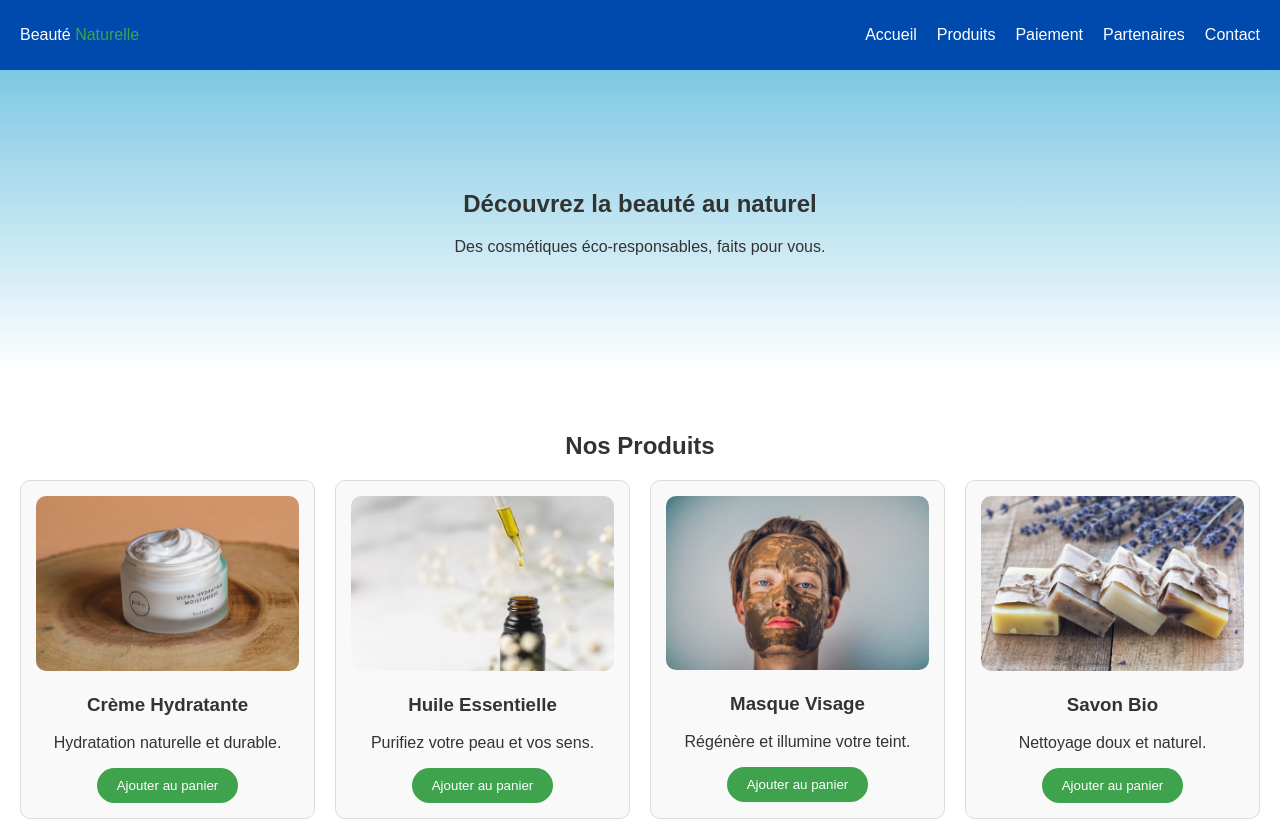
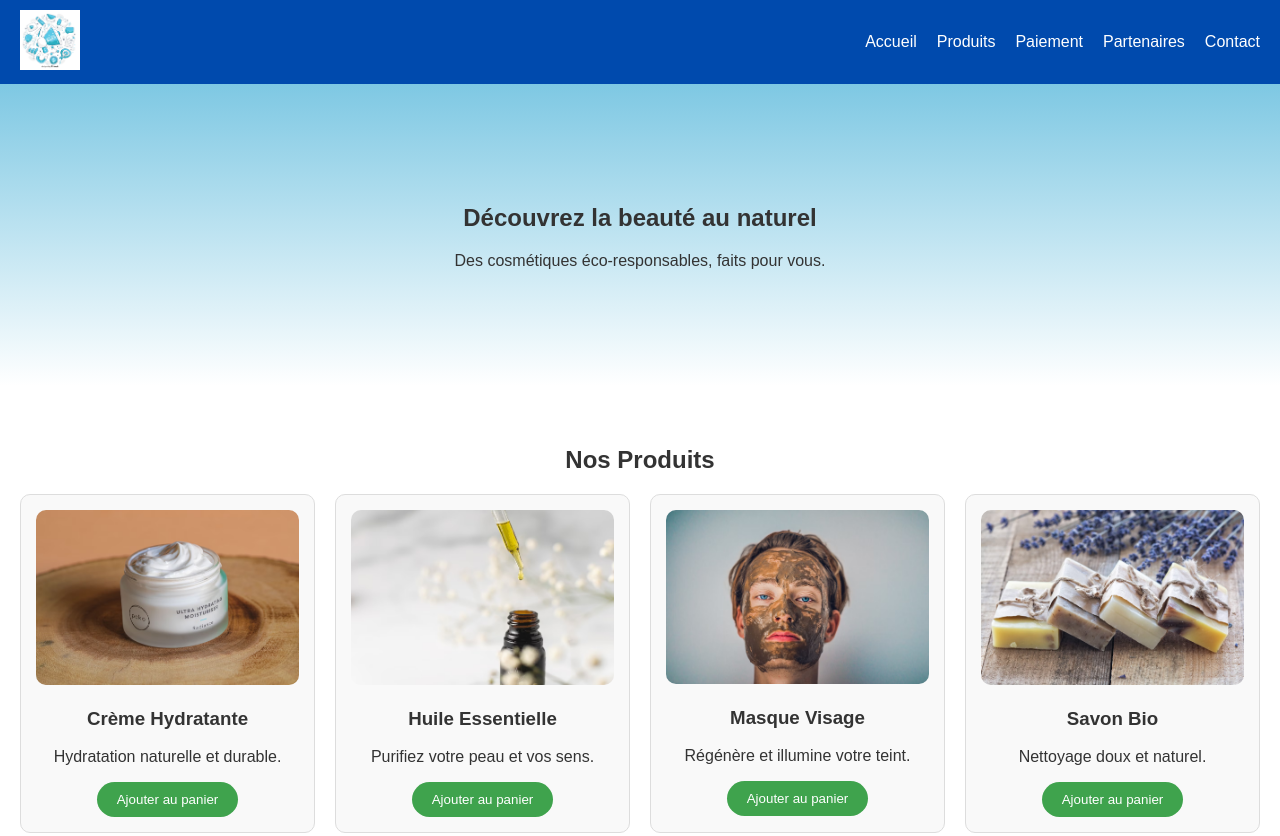
Before and after one commit to ahmed-walha-dev/first_project_html_page, a plain HTML site: page cosmetique-shop/index.html in a window 1280 px wide. Shown: the top 836 px of the page. Drawn offline with Linux system fonts and the light colour scheme.

Commit message:
add logo

```diff
--- a/cosmetique-shop/index.html
+++ b/cosmetique-shop/index.html
@@ -9,7 +9,9 @@
 </head>
 <body>
 <header>
-    <div class="logo">Beauté <span>Naturelle</span></div>
+    <div class="logo">
+        <img src="images/logo.jpg" width="60px"/>
+        </div>
     <nav class="navbar">
         <ul>
             <li><a href="index.html">Accueil</a></li>
```
Also changed, not shown: cosmetique-shop/images/logo.jpg (added).
